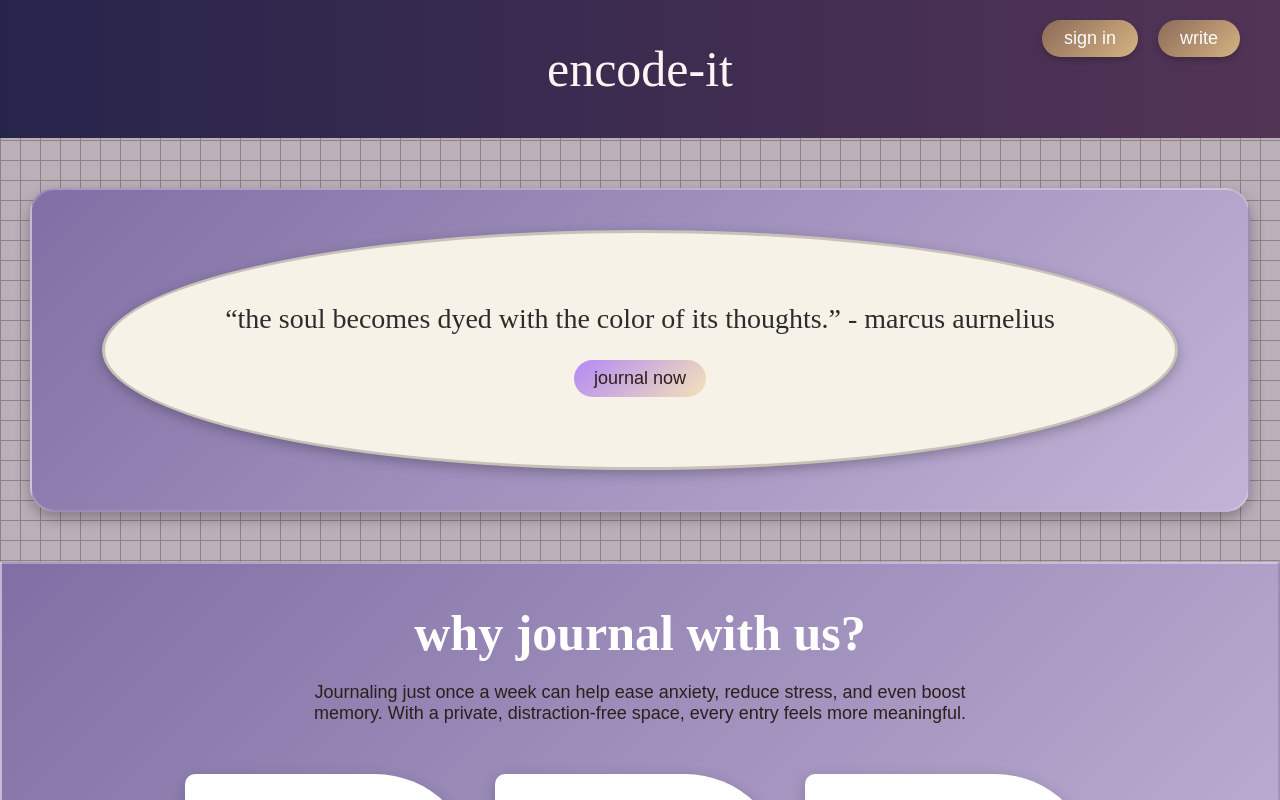
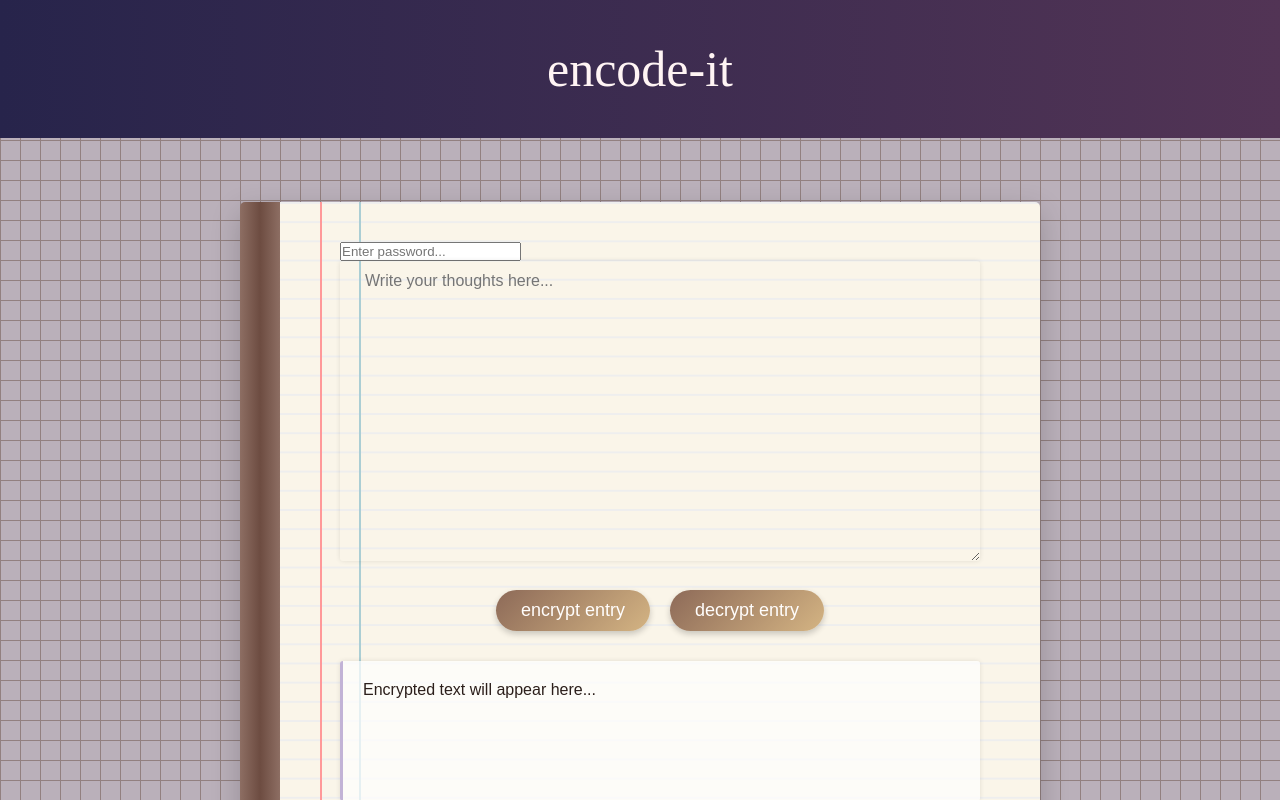
Before and after one commit to cassiemojar/Encryption-Project, a React (Vite) app: page / in a window 1280 px wide. Shown: the top 800 px of the page. Built offline with nearby package versions, Linux system fonts and the light colour scheme; a web font is replaced by a local one.

Commit message:
Made new folders for backend

```diff
--- a/src/App.jsx
+++ b/src/App.jsx
@@ -4,16 +4,16 @@ import Home from './pages/Home';
 import Journal from './pages/Journal';
 
 const App = () => {
-  const [currentPage, setCurrentPage] = useState('home');
+  const [currentPage, setCurrentPage] = useState('journal');
 
   const renderPage = () => {
     switch(currentPage) {
       case 'home':
+
         return <Home onNavigate={setCurrentPage} currentPage={currentPage} />;
       case 'journal':
+        console.log("Journal")
         return <Journal onNavigate={setCurrentPage} currentPage={currentPage} />;
-      default:
-        return <Home onNavigate={setCurrentPage} currentPage={currentPage} />;
     }
   };
 
--- a/src/components/Header/Header.jsx
+++ b/src/components/Header/Header.jsx
@@ -10,6 +10,8 @@ const Header = ({ title, onNavigate, currentPage }) => {
   const handleHomeClick = () => {
     if (onNavigate) {
       onNavigate('home');
+      console.log("Clicked!");
+
     }
   };
 
@@ -20,7 +22,7 @@ const Header = ({ title, onNavigate, currentPage }) => {
           <p>{title}</p>
         </div>
 
-        <ul className="tabs">
+        {/* <ul className="tabs">
           <li>
             <button>sign in</button>
           </li>
@@ -29,7 +31,7 @@ const Header = ({ title, onNavigate, currentPage }) => {
               {currentPage === 'journal' ? 'back to home' : 'write'}
             </button>
           </li>
-        </ul>
+        </ul> */}
       </header>
     </div>
   );
--- a/src/components/JournalPage/JournalPage.jsx
+++ /dev/null
@@ -1,34 +0,0 @@
-import './JournalPage.css';
-
-const JournalPage = () => {
-    return (
-        <div className="journal-section">
-
-            <p className="intro">
-                Write your thoughts freely. Everything is encrypted and only accessible with your personal key.
-            </p>
-
-            <div className="journal-notebook">
-                <div className="journal-binding"></div>
-                <div className="journal-paper">
-                    <textarea
-                        className="journal-textarea"
-                        placeholder="Write your thoughts here..."
-                        rows="10"
-                    ></textarea>
-
-                    <div className="journal-buttons">
-                        <button className="encrypt-btn">encrypt entry</button>
-                        <button className="decrypt-btn">decrypt entry</button>
-                    </div>
-
-                    <div className="encrypted-output">
-                        <p>Encrypted text will appear here...</p>
-                    </div>
-                </div>
-            </div>
-        </div>
-    );
-}
-
-export default JournalPage;
--- a/src/pages/Journal.jsx
+++ b/src/pages/Journal.jsx
@@ -1,5 +1,5 @@
 import Header from '../components/Header/Header';
-import JournalPage from '../components/JournalPage/JournalPage';
+import JournalPage from './JournalPage/JournalPage';
 
 const Journal = ({ onNavigate, currentPage }) => {
   return (
--- a/src/components/JournalPage/JournalPage.css
+++ b/src/pages/JournalPage/JournalPage.css
@@ -2,7 +2,7 @@
 .journal-notebook {
     display: flex;
     max-width: 800px;
-    margin: 0 auto;
+    margin: 5vw auto;
     position: relative;
     box-shadow: 0 10px 30px rgba(0,0,0,0.2);
     border-radius: 5px;
--- /dev/null
+++ b/src/pages/JournalPage/JournalPage.jsx
@@ -0,0 +1,132 @@
+import { useState } from "react";
+import "./JournalPage.css";
+
+const JournalPage = () => {
+    const [text, setText] = useState("");
+    const [output, setOutput] = useState("");
+    const [password, setPassword] = useState("");
+
+    // Convert ArrayBuffer ↔ Base64
+    const bufferToBase64 = (buffer) =>
+        btoa(String.fromCharCode(...new Uint8Array(buffer)));
+
+    const base64ToBuffer = (base64) =>
+        Uint8Array.from(atob(base64), c => c.charCodeAt(0));
+
+    // Derive key from password
+    const getKey = async (password, salt) => {
+        const enc = new TextEncoder();
+
+        const keyMaterial = await window.crypto.subtle.importKey(
+            "raw",
+            enc.encode(password),
+            { name: "PBKDF2" },
+            false,
+            ["deriveKey"]
+        );
+
+        return window.crypto.subtle.deriveKey(
+            {
+                name: "PBKDF2",
+                salt,
+                iterations: 100000,
+                hash: "SHA-256",
+            },
+            keyMaterial,
+            { name: "AES-GCM", length: 256 },
+            false,
+            ["encrypt", "decrypt"]
+        );
+    };
+
+    const encryptText = async () => {
+        if (!password) return alert("Enter a password");
+
+        const enc = new TextEncoder();
+        const salt = window.crypto.getRandomValues(new Uint8Array(16));
+        const iv = window.crypto.getRandomValues(new Uint8Array(12));
+
+        const key = await getKey(password, salt);
+
+        const encrypted = await window.crypto.subtle.encrypt(
+            { name: "AES-GCM", iv },
+            key,
+            enc.encode(text)
+        );
+
+        // Combine salt + iv + encrypted data
+        const combined = new Uint8Array(
+            salt.length + iv.length + encrypted.byteLength
+        );
+        combined.set(salt, 0);
+        combined.set(iv, salt.length);
+        combined.set(new Uint8Array(encrypted), salt.length + iv.length);
+
+        setOutput(bufferToBase64(combined));
+    };
+
+    const decryptText = async () => {
+        if (!password) return alert("Enter a password");
+
+        try {
+            const combined = base64ToBuffer(output);
+
+            const salt = combined.slice(0, 16);
+            const iv = combined.slice(16, 28);
+            const data = combined.slice(28);
+
+            const key = await getKey(password, salt);
+
+            const decrypted = await window.crypto.subtle.decrypt(
+                { name: "AES-GCM", iv },
+                key,
+                data
+            );
+
+            const dec = new TextDecoder();
+            setText(dec.decode(decrypted));
+        } catch (err) {
+            alert("Incorrect password or corrupted data");
+        }
+    };
+
+    return (
+        <div className="journal-section">
+            <div className="journal-notebook">
+                <div className="journal-binding"></div>
+                <div className="journal-paper">
+
+                    <input
+                        type="password"
+                        placeholder="Enter password..."
+                        value={password}
+                        onChange={(e) => setPassword(e.target.value)}
+                    />
+
+                    <textarea
+                        className="journal-textarea"
+                        placeholder="Write your thoughts here..."
+                        rows="10"
+                        value={text}
+                        onChange={(e) => setText(e.target.value)}
+                    ></textarea>
+
+                    <div className="journal-buttons">
+                        <button className="encrypt-btn" onClick={encryptText}>
+                            encrypt entry
+                        </button>
+                        <button className="decrypt-btn" onClick={decryptText}>
+                            decrypt entry
+                        </button>
+                    </div>
+
+                    <div className="encrypted-output">
+                        <p>{output || "Encrypted text will appear here..."}</p>
+                    </div>
+                </div>
+            </div>
+        </div>
+    );
+};
+
+export default JournalPage;
```
Also changed, not shown: src/pages/LoginPage/LoginPage.css (added), src/pages/LoginPage/LoginPage.jsx (added), src/pages/RegisterPage/RegisterPage.css (added), src/pages/RegisterPage/RegisterPage.jsx (added).
